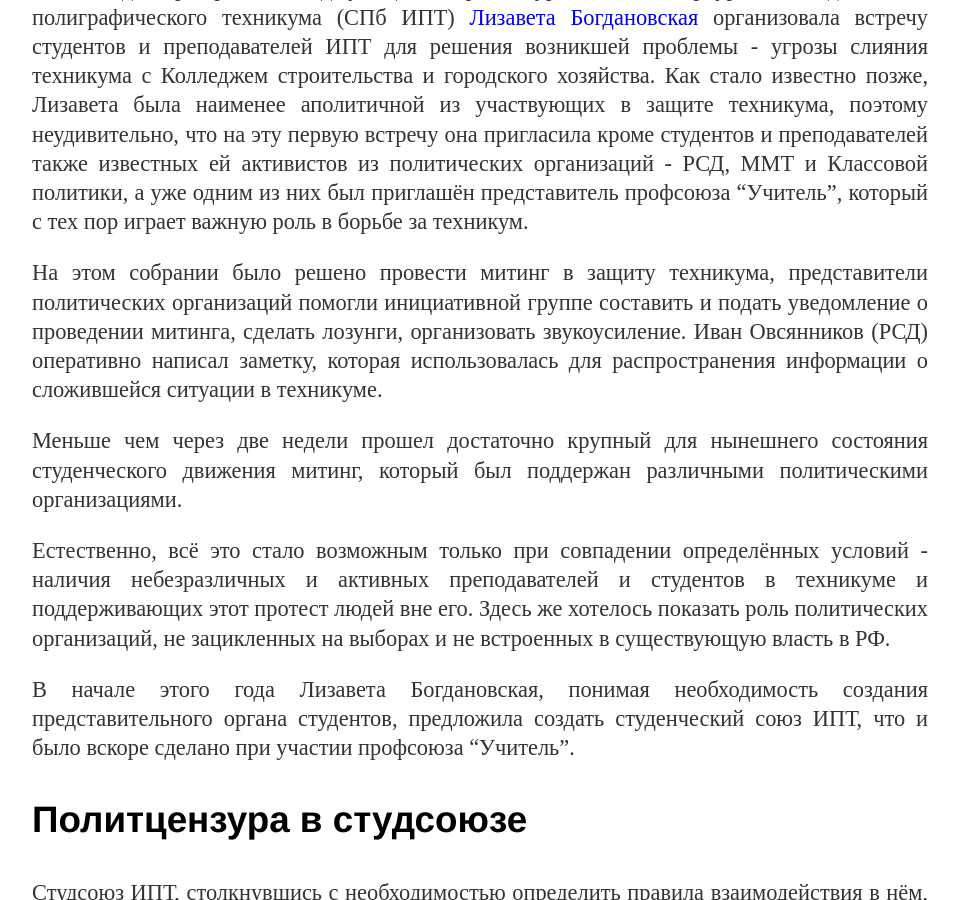
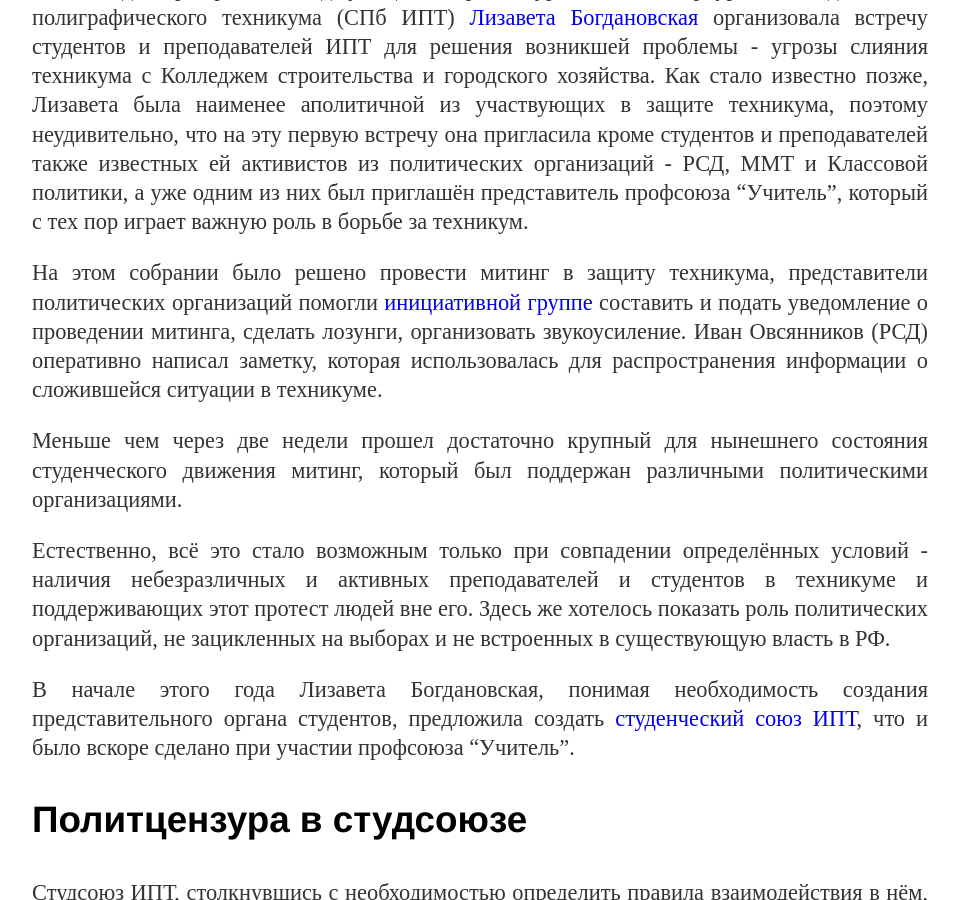
Before and after one commit to mgkp/mgkp.github.io, a Jekyll site: the page built from blog/_posts/2017-04-30-sami.md, in a window 1280 px wide and 900 px high, scrolled down 1194 px. Shown: the whole window, without its empty margins (160-1119 px from the left). Built offline with Jekyll 4.4.1, drawn with Linux system fonts in a browser that asks for light colours; some of the changed lines change nothing that is shown; some of the changed text lies outside the part shown.

Commit message:
links added

```diff
--- a/blog/_posts/2017-04-30-sami.md
+++ b/blog/_posts/2017-04-30-sami.md
@@ -16,13 +16,13 @@ author:
 ### Предыстория #
 В начале декабря прошлого года учащаяся первого курса Санкт-Петербургского Издательско-полиграфического техникума (СПб ИПТ) [Лизавета Богдановская](https://vk.com/linatuhatevich) организовала встречу студентов и преподавателей ИПТ для решения возникшей проблемы - угрозы слияния техникума с Колледжем строительства и городского хозяйства. Как стало известно позже, Лизавета была наименее аполитичной из участвующих в защите техникума, поэтому неудивительно, что на эту первую встречу она пригласила кроме студентов и преподавателей также известных ей активистов из политических организаций - РСД, ММТ и Классовой политики, а уже одним из них был приглашён представитель профсоюза "Учитель", который с тех пор играет важную роль в борьбе за техникум.
 
-На этом собрании было решено провести митинг в защиту техникума, представители политических организаций помогли инициативной группе составить и подать уведомление о проведении митинга, сделать лозунги, организовать звукоусиление. Иван Овсянников (РСД) оперативно написал заметку, которая использовалась для распространения информации о сложившейся ситуации в техникуме.
+На этом собрании было решено провести митинг в защиту техникума, представители политических организаций помогли [инициативной группе](https://vk.com/clubspbipt) составить и подать уведомление о проведении митинга, сделать лозунги, организовать звукоусиление. Иван Овсянников (РСД) оперативно написал заметку, которая использовалась для распространения информации о сложившейся ситуации в техникуме.
 
 Меньше чем через две недели прошел достаточно крупный для нынешнего состояния студенческого движения митинг, который был поддержан различными политическими организациями.
 
 Естественно, всё это стало возможным только при совпадении определённых условий - наличия небезразличных и активных преподавателей и студентов в техникуме и поддерживающих этот протест людей вне его. Здесь же хотелось показать роль политических организаций, не зацикленных на выборах и не встроенных в существующую власть в РФ.
 
-В начале этого года Лизавета Богдановская, понимая необходимость создания представительного органа студентов, предложила создать студенческий союз ИПТ, что и было вскоре сделано  при участии профсоюза "Учитель".
+В начале этого года Лизавета Богдановская, понимая необходимость создания представительного органа студентов, предложила создать [студенческий союз ИПТ](https://vk.com/clubstudsouz), что и было вскоре сделано  при участии профсоюза "Учитель".
 
 ### Политцензура в студсоюзе #
 Студсоюз ИПТ, столкнувшись с необходимостью определить правила взаимодействия в нём, составил [кодекс поведения участника(цы) Студсоюза](https://vk.com/wall-135632900_21). Но, наряду с пунктами об обсценной лексике, негативном отношении к дискриминации любого рода и недопустимости спама в чате, был принят и такой:
@@ -74,7 +74,7 @@ author:
 ### Митинг 23 апреля #
 Митинг собрал по оценкам участников до 200 человек, выступили представители всех учебных заведений, входящих в движение, он вошёл в топ-5 яндекса по Санкт-Петербургу. Из выступлений нашим товарищам запомнилась загадочная идея Ивана Овсянникова (РСД) о том, что сейчас властями всё делается для того, чтобы работники образования были низведены до уровня обычных эксплуатируемых наёмных работников. Интересно, а каково положение работников образования сейчас? Чем их положение прямо сейчас отличается от "уровня обычных эксплуатируемых наёмных работников"? Глубокая мысль, которая требует пояснений.
 
-По окончании митинга была прочитана резолюция, в которой было озвучено профсоюзное требование о "честной и достойной оплате труда преподавателей", которое напомнило что-то очень знакомое: *"Вместо консервативного девиза: «Справедливая заработная плата за справедливый рабочий день!», рабочие должны написать на своем знамени революционный лозунг: «Уничтожение системы наемного труда!»"* (К. Маркс, Заработная плата, цена и прибыль, конец мая — 27 июня 1865г.)
+По окончании митинга была прочитана резолюция, в которой было озвучено профсоюзное требование о "честной и достойной оплате труда преподавателей", которое напомнило что-то очень знакомое: *"Вместо консервативного девиза: «Справедливая заработная плата за справедливый рабочий день!», рабочие должны написать на своем знамени революционный лозунг: «Уничтожение системы наемного труда!»"* ([К. Маркс, Заработная плата, цена и прибыль](http://lugovoy-k.narod.ru/marx/16/21.htm), конец мая — 27 июня 1865г.)
 
 ### Движение студентов без преподавателей? #
 После успешно проведённого митинга в движении возник вопрос о том, чем является движение #сами - только студенческим или оно должно объединять и студентов и преподавателей? На наш взгляд, объединением только студентов должны заниматься студенческие союзы, объединением преподавателей - соответствующие профсоюзы. Движение - это несколько иная форма, менее формальная и в этом как её плюсы - доступность и, как результат, массовость и заточенность под конкретную задачу, так и минусы - кто в лес, кто по дрова.
```
